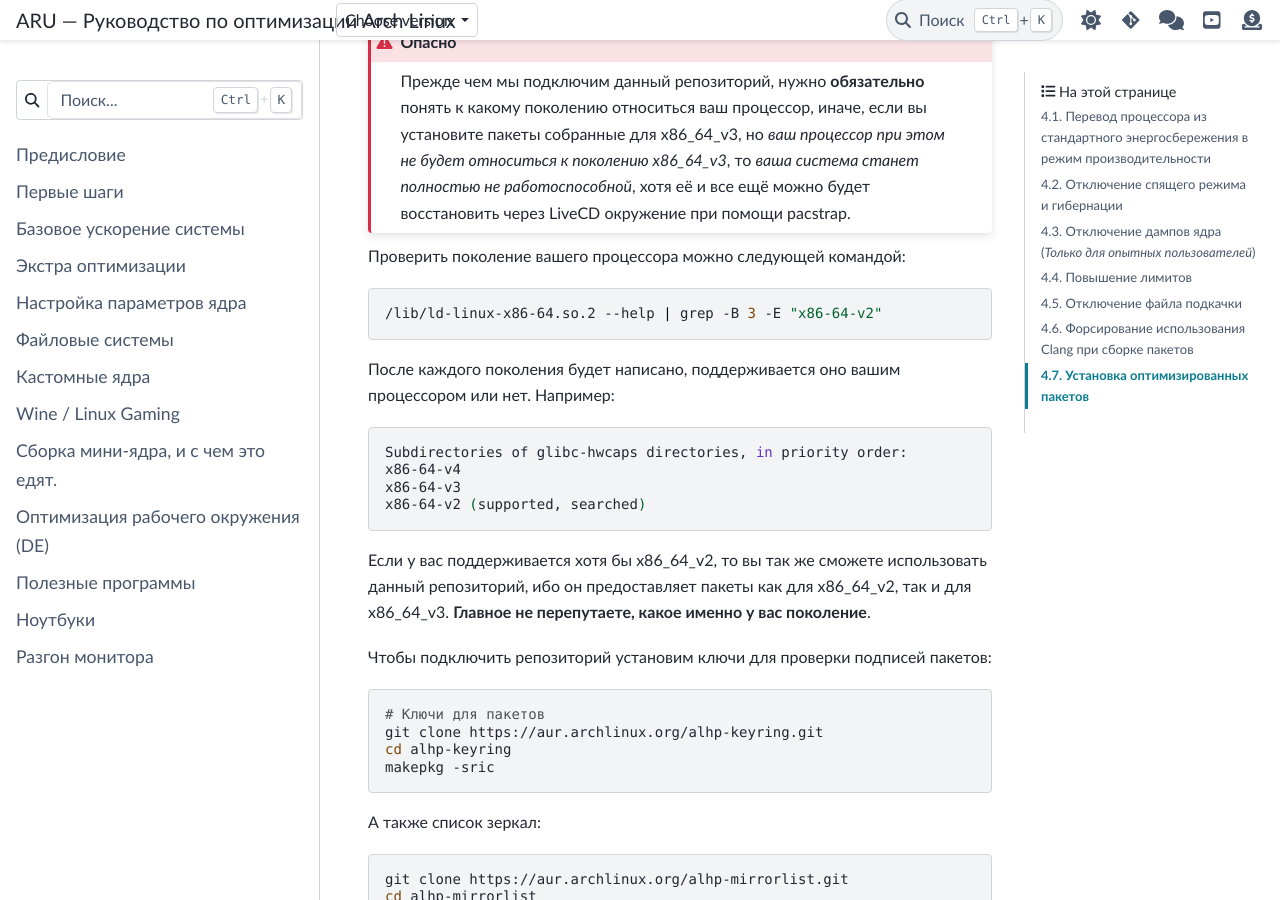
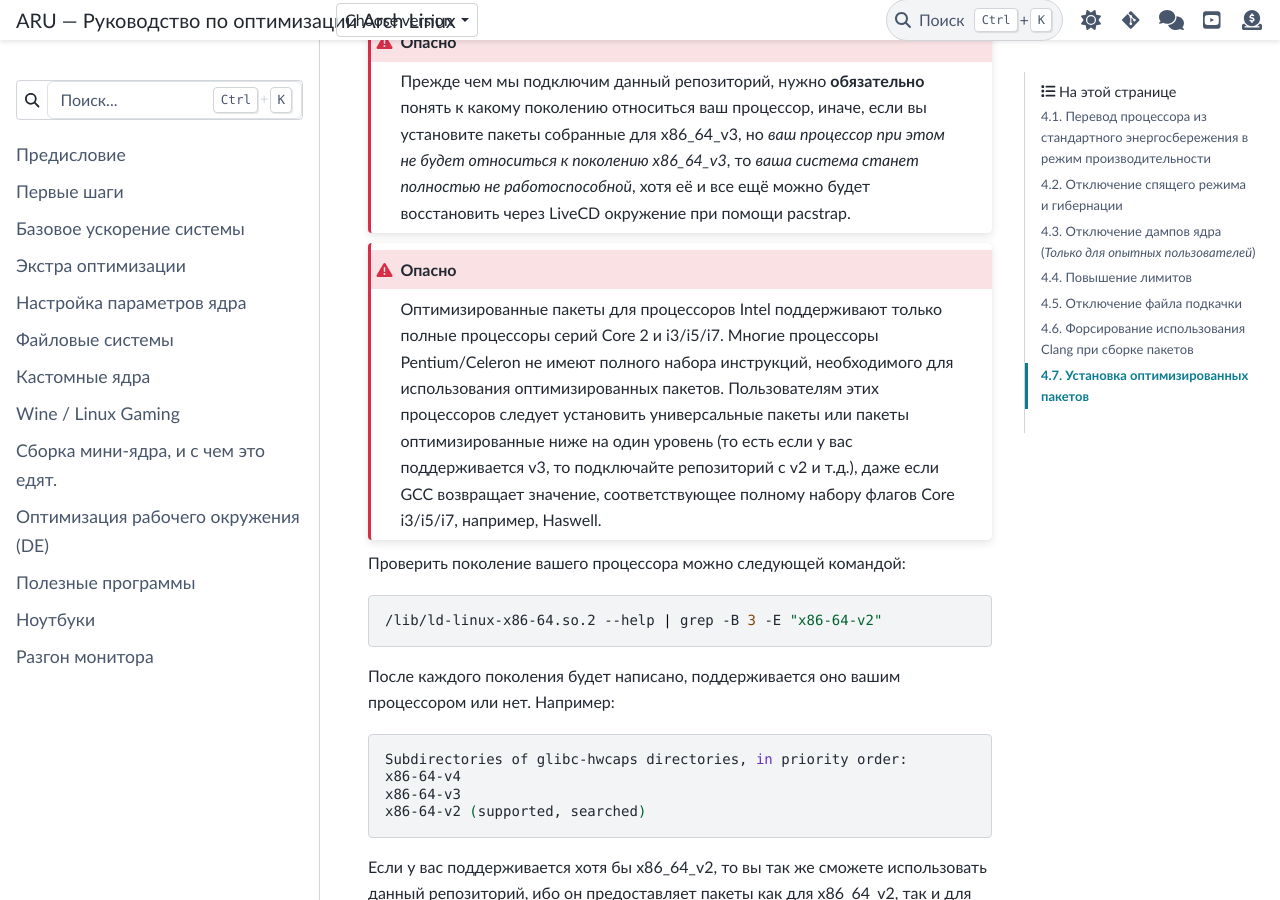
Before and after one commit to ventureoo/ARU, a Sphinx documentation site: the page built from docs/source/extra-optimizations.rst, in a window 1280 px wide and 900 px high, scrolled down 8138 px. Built offline with Sphinx 7.4.7 and the PyData theme 0.15.4, drawn with Linux system fonts in a browser that asks for light colours.

Commit message:
extra-optimizations: Add an important warning for Intel Pentium/Celeron series

```diff
--- a/docs/source/extra-optimizations.rst
+++ b/docs/source/extra-optimizations.rst
@@ -359,6 +359,16 @@
    ещё можно будет восстановить через LiveCD окружение при помощи
    pacstrap.
 
+.. danger:: Оптимизированные пакеты для процессоров Intel поддерживают
+   только полные процессоры серий Core 2 и i3/i5/i7. Многие процессоры
+   Pentium/Celeron не имеют полного набора инструкций, необходимого
+   для использования оптимизированных пакетов. Пользователям этих
+   процессоров следует установить универсальные пакеты или пакеты
+   оптимизированные ниже на один уровень (то есть если у вас
+   поддерживается v3, то подключайте репозиторий с v2 и т.д.), даже
+   если GCC возвращает значение, соответствующее полному набору флагов
+   Core i3/i5/i7, например, Haswell.
+
 Проверить поколение вашего процессора можно следующей командой::
 
   /lib/ld-linux-x86-64.so.2 --help | grep -B 3 -E "x86-64-v2"
```
